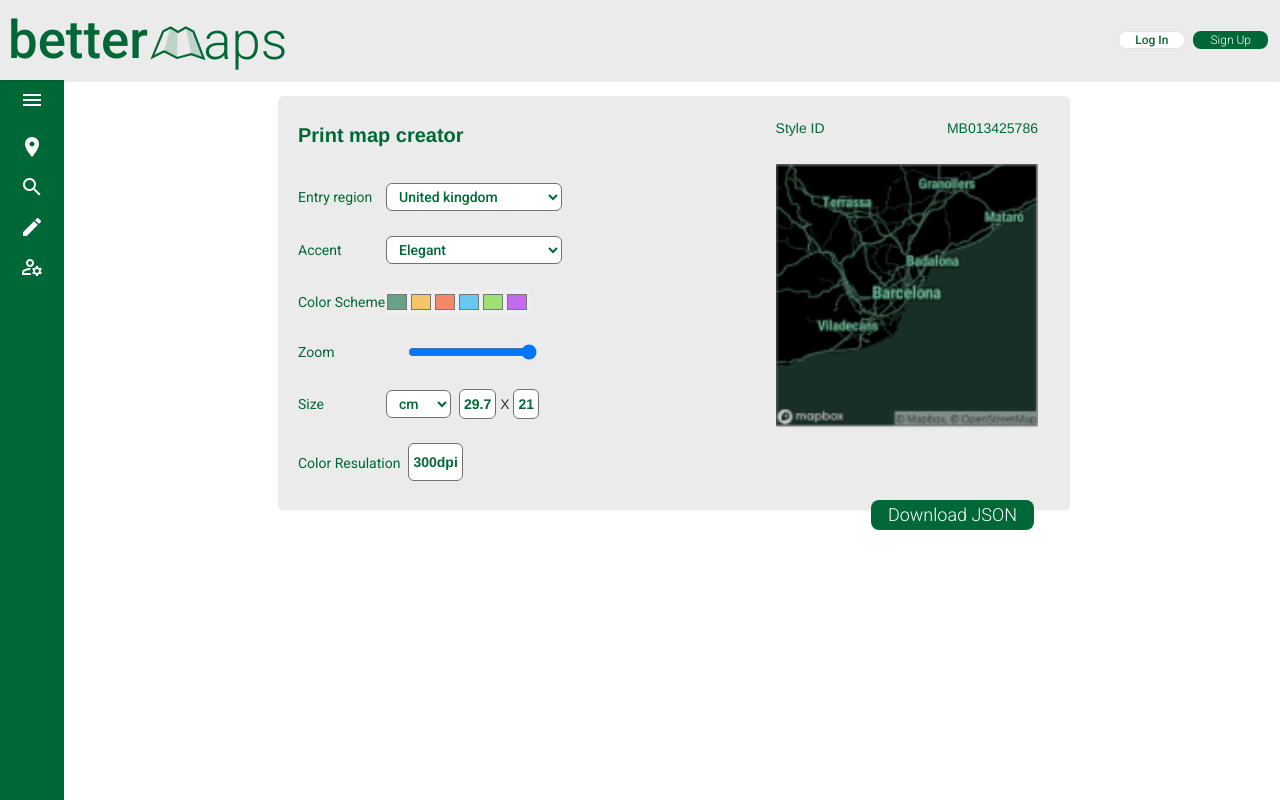
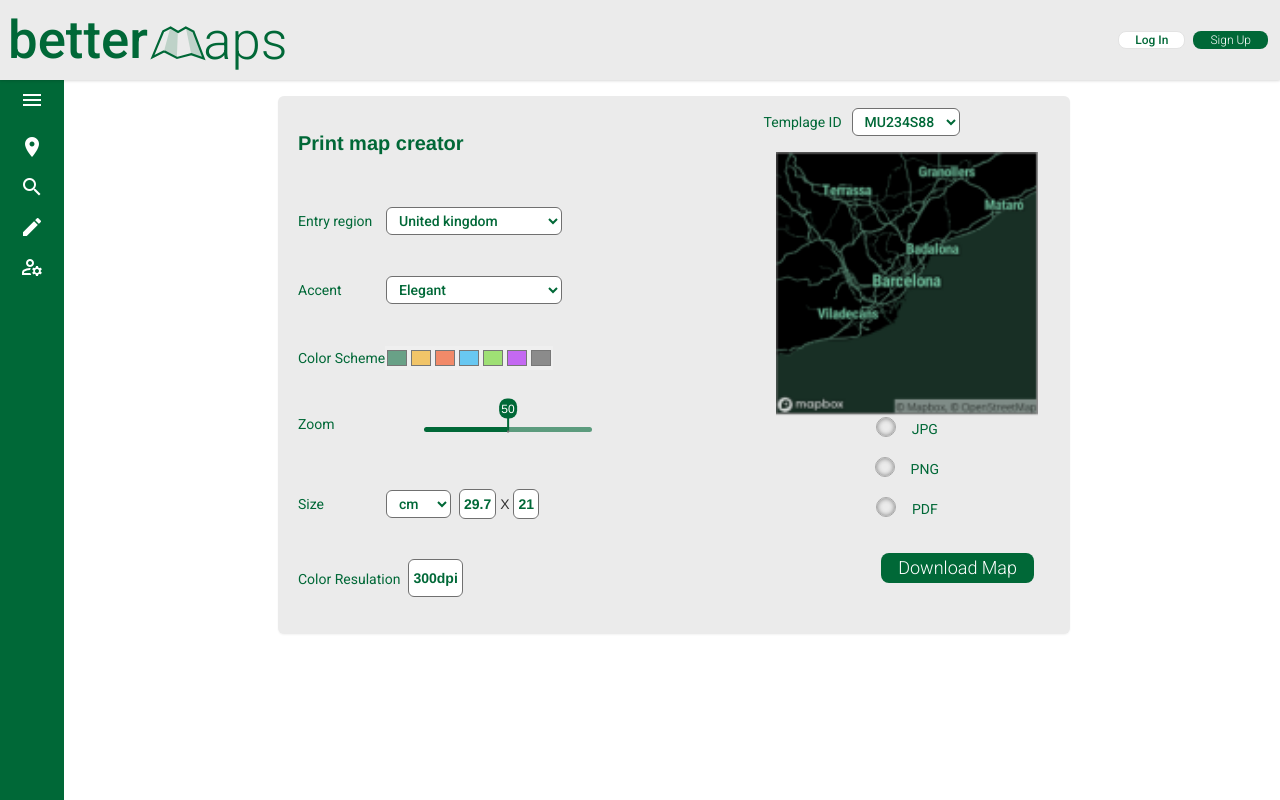
Before and after one commit to halfbug/fivr-pabloviejo, a React (Create React App) app: page /print in a window 1280 px wide. Built offline with nearby package versions, Linux system fonts and the light colour scheme.

Commit message:
fixed print design

```diff
--- a/package.json
+++ b/package.json
@@ -3,7 +3,7 @@
   "version": "0.1.0",
   "private": true,
   "dependencies": {
-    "@tailwindcss/postcss7-compat": "^2.1.4",
+    "@tailwindcss/postcss7-compat": "npm:@tailwindcss/postcss7-compat",
     "@testing-library/jest-dom": "^5.11.4",
     "@testing-library/react": "^11.1.0",
     "@testing-library/user-event": "^12.1.10",
@@ -13,6 +13,7 @@
     "postcss-import": "^14.0.2",
     "react": "^17.0.2",
     "react-dom": "^17.0.2",
+    "react-range": "^1.8.9",
     "react-router-dom": "^5.2.0",
     "react-scripts": "4.0.3",
     "tailwindcss": "npm:@tailwindcss/postcss7-compat",
--- a/src/index.css
+++ b/src/index.css
@@ -4,3 +4,28 @@
 @import url('https://fonts.googleapis.com/css2?family=Roboto:wght@100;300;500&display=swap');
 @import url("https://fonts.googleapis.com/css2?family=Material+Icons+Outlined&display=swap");
 @import url("https://fonts.googleapis.com/css2?family=Material+Icons&display=swap");
+
+input[type='radio'] {
+	-webkit-appearance: none;
+	width: 20px;
+	height: 20px;
+	border: 1px solid darkgray;
+	border-radius: 50%;
+	outline: none;
+	@apply mr-4;
+	box-shadow: 0 0 5px 0px gray inset;
+}
+input[type='radio']:hover {
+	box-shadow: 0 0 5px 0px orange inset;
+}
+input[type='radio']:before {
+	content: '';
+	display: block;
+	width: 60%;
+	height: 60%;
+	margin: 20% auto;
+	border-radius: 50%;
+}
+input[type='radio']:checked:before {
+	@apply bg-green-600;
+}
--- a/src/pages/print.js
+++ b/src/pages/print.js
@@ -1,4 +1,4 @@
-import React from 'react'
+import React, { useState } from 'react'
 import Page from '../components/page';
 import { menu } from '../sidemenu';
 import  Container from '../components/container';
@@ -9,6 +9,8 @@ import Thumbnail from '../components/thumbnail';
 import Card from '../components/card';
 import SelectedField from '../components/selectField';
 import TextField from '../components/textField';
+import Pointer from '../assets/pointer.png';
+import { Range, getTrackBackground } from 'react-range';
 
 
 const Analyse = () => {
@@ -24,6 +26,9 @@ const Analyse = () => {
             {value:'dark', label: "Dark"},
 
     ];
+    const [state, setstate] = useState({values:[50]});
+    const MIN = 0;
+    const MAX = 100;
     return (
         <Page menu={menu} >
 
@@ -53,16 +58,73 @@ const Analyse = () => {
                    <input className="w-6 h-6" type="color" name="color1" value="#69c8f2" />
                    <input className="w-6 h-6" type="color" name="color1" value="#9fe075" />
                    <input className="w-6 h-6" type="color" name="color1" value="#c469f2" />
-
+                   <input className="w-6 h-6" type="color" name="color1" value="#8b8b8b" />
                    </div>
 
                 </div>
 
 
-                <div className="flex flex-row justify-start align-middle my-1">
-                    <label className="text-green-600 font-sans w-1/4">Zoom</label>
-                <input type="range" id="vol" name="vol" min="0" max="50"
-                className="bg-green-600" />
+                <div className="flex flex-row justify-start align-middle my-1 w-2/3">
+                    <label className="text-green-600 font-sans w-3/4">Zoom</label>
+                {/* <input type="range" id="vol" name="vol" min="0" max="50"
+                className="bg-green-600" /> */}
+                <Range
+                step={0.1}
+                min={0}
+                max={100}
+                values={state.values}
+                onChange={(values) => setstate({ values })}
+                renderTrack={({ props, children }) => (
+                    <div
+                    onMouseDown={props.onMouseDown}
+                    onTouchStart={props.onTouchStart}
+                    style={{
+                        ...props.style,
+                        height: "36px",
+                        display: "flex",
+                        width: "100%"
+                    }}
+                    >
+                    <div
+                        ref={props.ref}
+                        style={{
+                        height: "5px",
+                        width: "100%",
+                        borderRadius: "4px",
+                        background: getTrackBackground({
+                            values: state.values,
+                            colors: ["#006837", "#0068379b"],
+                            min: MIN,
+                            max: MAX
+                        }),
+                        alignSelf: "center"
+                        }}
+                    >
+                        {children}
+                    </div>
+                    </div>
+                )}
+                renderThumb={({ props, isDragged }) => (
+                    <div
+                    {...props}
+                    style={{
+                        ...props.style,
+
+                    }}
+                    className="bg-gray-600 h-1.5 w-0.5 rounded-t-md flex"
+                    >
+                    <div
+                        className={`${isDragged? `bg-green-900` : `bg-green-600`}
+                        h-4 w-0.5 -mt-3 focus:outline-none flex justify-start align-top relative
+                        `}
+                    >
+                    <div className={`absolute bg-green-600 text-white rounded-lg p-0.5 -left-2 -top-4 text-xs focus:outline-none ${isDragged? `bg-green-900` : `bg-green-600`} `}>
+                        {state.values[0].toFixed(0)}</div>
+
+                    </div>
+                    </div>
+                    )}
+                />
                 </div>
 
                 <div className="flex flex-row justify-start align-middle my-1">
@@ -82,15 +144,28 @@ const Analyse = () => {
                 </div>
                  </div>
                  <div className="flex-col justify-around w-full sm:w-2/5 px-3">
-                 <div className="flex flex-none flex-col sm:flex-row justify-between align-middle p-3">
-                   <span className="text-green-600" >Style ID</span>
-                   <span className="text-green-600">MB013425786</span>
+                 <div className="flex flex-row justify-between align-middle my-1">
+
+                    <SelectedField label="Templage ID" options={[{value: "MU234S88", label: "MU234S88"}]} className="w-3/4"  />
                 </div>
-                <div className="flex flex-col sm:flex-row justify-center p-3 sm:h-5/6 align-top">
+                <div className="flex flex-col sm:flex-row justify-center p-3 sm:h-3/6 align-top">
                    <Thumbnail src={DarkMap} className="flex  flex-col w-full self-start"/>
                 </div>
+                <div className="flex flex-col sm:flex-col justify-end align-middle p-2">
+                <div className="flex flex-row justify-center align-middle p-2">
+                    <input type="radio" name="gender" value="jpg" />  <label className="text-green-600 font-sans self-center">JPG</label>
+                </div>
+                <div className="flex flex-row justify-center align-middle p-2">
+                    <input type="radio" name="gender" value="png" />  <label className="text-green-600 font-sans self-center">PNG</label>
+                </div>
+                <div className="flex flex-row justify-center align-middle p-2">
+                    <input type="radio" name="gender" value="pdf" />  <label className="text-green-600 font-sans self-center">PDF</label>
+                </div>
+
+
+                </div>
                 <div className="flex flex-col sm:flex-row justify-end align-middle p-3">
-                   <Button label="Download JSON" primary />
+                   <Button label="Download map" primary />
                 </div>
                  </div>
                 </Container>
```
Also changed, not shown: src/assets/pointer.png (added), 1 other file (tests, documents, lock files or other folders).
